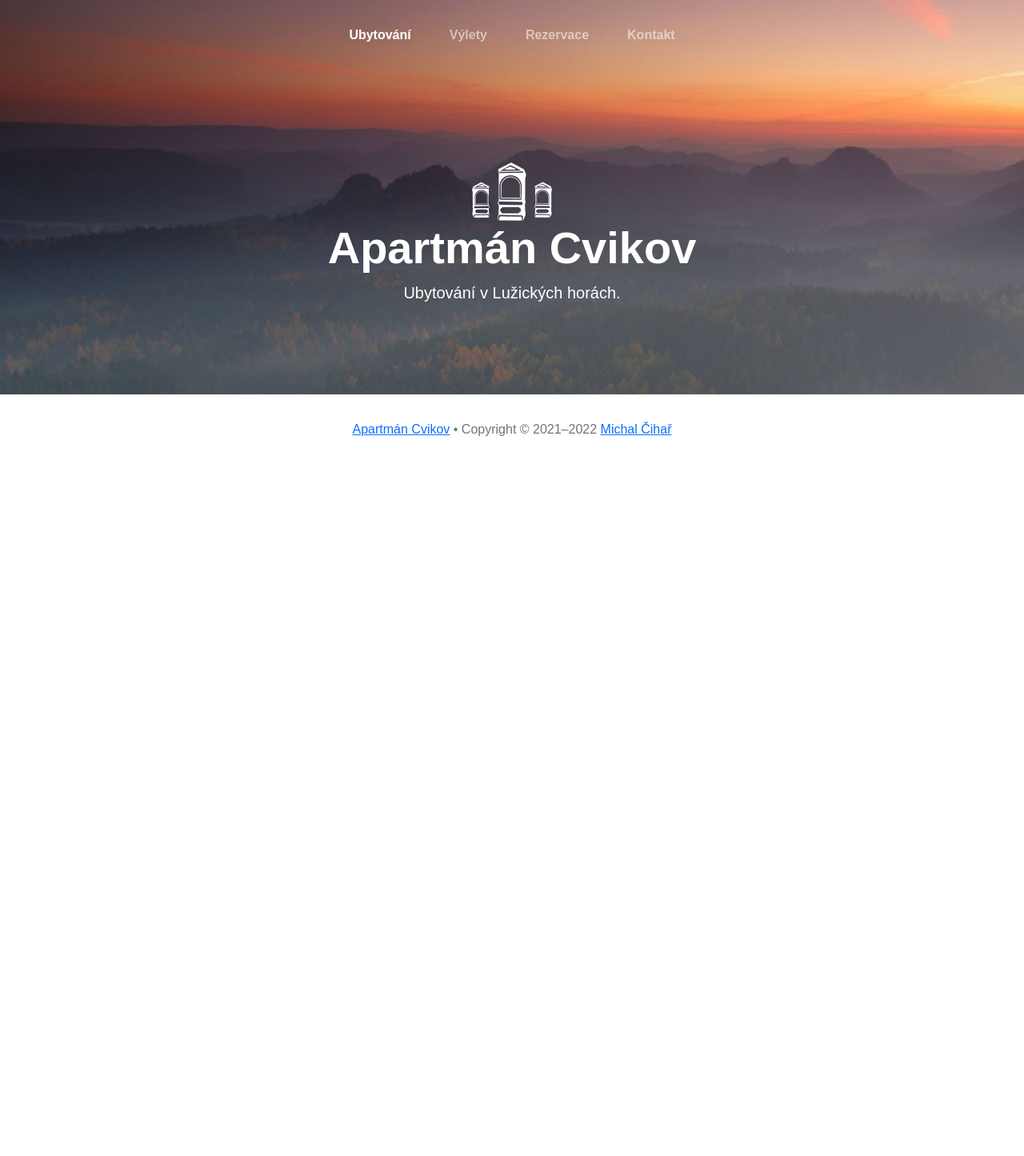
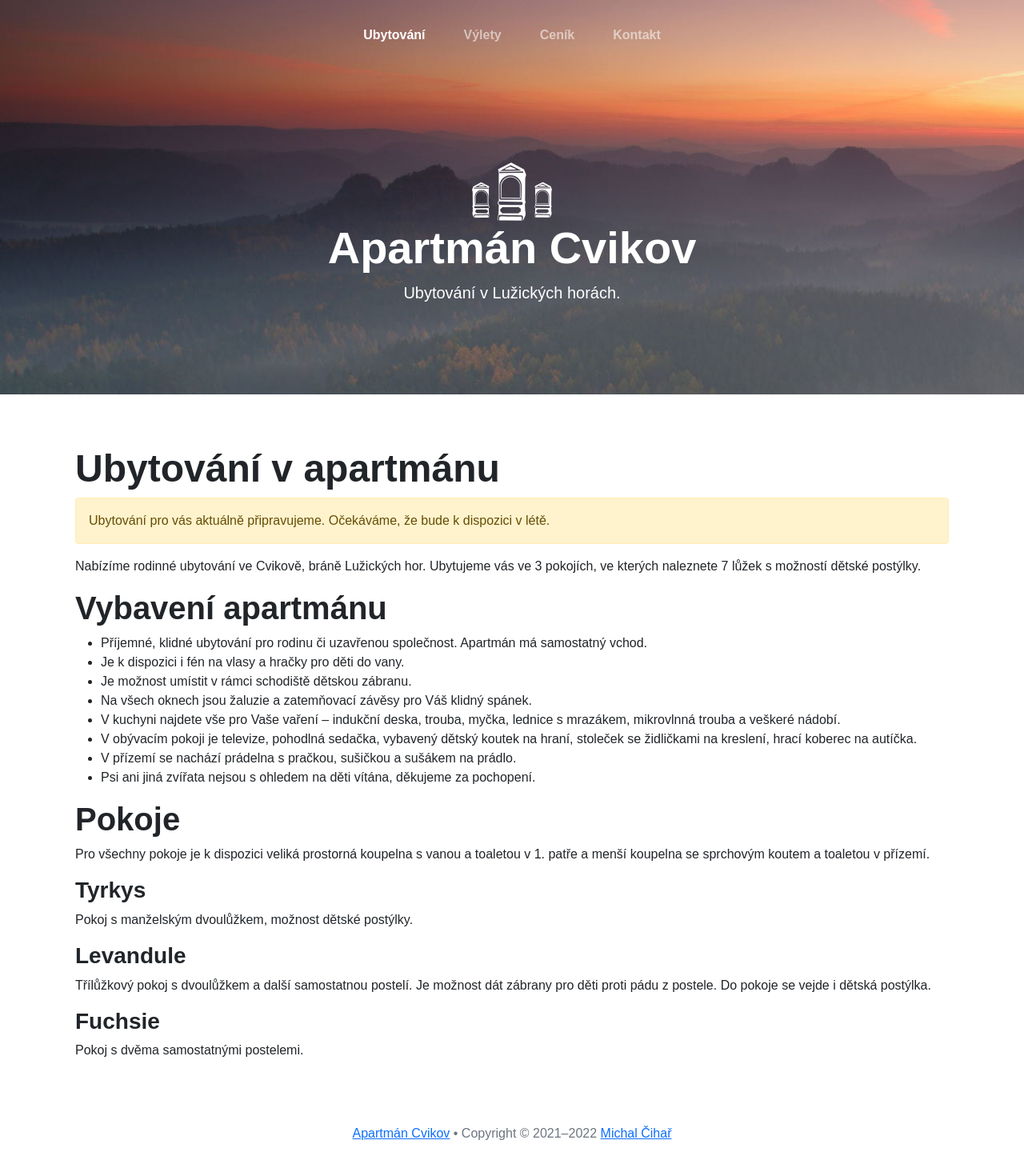
Before and after one commit to nijel/apartmancvikov, a Django app: page /en/ in a window 1280 px wide. Shown: the whole page at 80% size. Before the commit the page ends 545 px from the top, so only its background shows below. Run offline with Django 3.2, Linux system fonts and the light colour scheme; some web fonts are replaced.

Commit message:
prvni obsah

```diff
--- a/apartmancvikov/templates/base.html
+++ b/apartmancvikov/templates/base.html
@@ -44,8 +44,13 @@
                 <a class="nav-link {% if request.resolver_match.url_name == "vylety" %}active" aria-current="page{% endif %}" href="{% url "vylety" %}">{% trans "Výlety" %}</a>
               </li>
               <li class="nav-item">
+                <a class="nav-link {% if request.resolver_match.url_name == "cenik" %}active" aria-current="page{% endif %}" href="{% url "cenik" %}">{% trans "Ceník" %}</a>
+              </li>
+              <!--
+              <li class="nav-item">
                 <a class="nav-link {% if request.resolver_match.url_name == "rezervace" %}active" aria-current="page{% endif %}" href="#">{% trans "Rezervace" %}</a>
               </li>
+              -->
               <li class="nav-item">
                 <a class="nav-link {% if request.resolver_match.url_name == "kontakt" %}active" aria-current="page{% endif %}" href="{% url "kontakt" %}">{% trans "Kontakt" %}</a>
               </li>
--- a/apartmancvikov/templates/index.html
+++ b/apartmancvikov/templates/index.html
@@ -3,5 +3,51 @@
 
 {% block content %}
 <div class="container">
+<div class="container py-5">
+  <h1 class="display-5 fw-bold">{% trans "Ubytování v apartmánu" %}</h1>
+
+  {% include "vystavba.html" %}
+
+  <p>
+    {% trans "Nabízíme rodinné ubytování ve Cvikově, bráně Lužických hor." %}
+    {% trans "Ubytujeme vás ve 3 pokojích, ve kterých naleznete 7 lůžek s možností dětské postýlky." %}
+  </p>
+
+
+
+  <h2 class="display-6 fw-bold">{% trans "Vybavení apartmánu" %}</h2>
+
+  <ul>
+    <li>{% trans "Příjemné, klidné ubytování pro rodinu či uzavřenou společnost. Apartmán má samostatný vchod." %}
+    <li>{% trans "Je k dispozici i fén na vlasy a hračky pro děti do vany." %}
+    <li>{% trans "Je možnost umístit v rámci schodiště dětskou zábranu." %}
+    <li>{% trans "Na všech oknech jsou žaluzie a zatemňovací závěsy pro Váš klidný spánek." %}
+    <li>{% trans "V kuchyni najdete vše pro Vaše vaření – indukční deska, trouba, myčka, lednice s mrazákem, mikrovlnná trouba a veškeré nádobí." %}
+    <li>{% trans "V obývacím pokoji je televize, pohodlná sedačka, vybavený dětský koutek na hraní, stoleček se židličkami na kreslení, hrací koberec na autíčka." %}
+    <li>{% trans "V přízemí se nachází prádelna s pračkou, sušičkou a sušákem na prádlo." %}
+    <li>{% trans "Psi ani jiná zvířata nejsou s ohledem na děti vítána, děkujeme za pochopení." %}
+  </ul>
+
+  <h2 class="display-6 fw-bold">{% trans "Pokoje" %}</h2>
+
+  <p>
+    {% trans "Pro všechny pokoje je k dispozici veliká prostorná koupelna s vanou a toaletou v 1. patře a menší koupelna se sprchovým koutem a toaletou v přízemí." %}
+  </p>
+
+  <h3 class="display-7 fw-bold">{% trans "Tyrkys" %}</h3>
+  <p>
+    {% trans "Pokoj s manželským dvoulůžkem,  možnost dětské postýlky." %}
+  </p>
+
+  <h3 class="display-7 fw-bold">{% trans "Levandule" %}</h3>
+  <p>
+    {% trans "Třílůžkový pokoj s dvoulůžkem a další samostatnou postelí. Je možnost dát zábrany pro děti proti pádu z postele. Do pokoje se vejde i dětská postýlka." %}
+  </p>
+
+  <h3 class="display-7 fw-bold">{% trans "Fuchsie" %}</h3>
+  <p>
+    {% trans "Pokoj s dvěma samostatnými postelemi." %}
+  </p>
+
 </div>
 {% endblock %}
--- a/apartmancvikov/templates/kontakt.html
+++ b/apartmancvikov/templates/kontakt.html
@@ -15,6 +15,7 @@
     </div>
     <div class="col-lg-6">
       <h1 class="display-5 fw-bold lh-1 mb-3">{% trans "Apartmán Cvikov" %}</h1>
+      {% include "vystavba.html" %}
       <p class="lead">
         📞 <a href="tel:+420775408751">+420 775 408 751</a><br />
         🖂 <a href="mailto:ubytovani@apartmancvikov.cz">ubytovani@apartmancvikov.cz</a><br />
--- /dev/null
+++ b/apartmancvikov/templates/vystavba.html
@@ -0,0 +1,5 @@
+{% load i18n %}
+
+<div class="alert alert-warning" role="alert">
+  {% trans "Ubytování pro vás aktuálně připravujeme. Očekáváme, že bude k dispozici v létě." %}
+</div>
--- a/apartmancvikov/urls.py
+++ b/apartmancvikov/urls.py
@@ -21,6 +21,7 @@ from django.views.generic import TemplateView
 urlpatterns = i18n_patterns(
     path("", TemplateView.as_view(template_name="index.html"), name="home"),
     path("vylety/", TemplateView.as_view(template_name="vylety.html"), name="vylety"),
+    path("cenik/", TemplateView.as_view(template_name="cenik.html"), name="cenik"),
     path(
         "kontakt/", TemplateView.as_view(template_name="kontakt.html"), name="kontakt"
     ),
```
Also changed, not shown: apartmancvikov/templates/cenik.html (added, +68 -0 lines).
